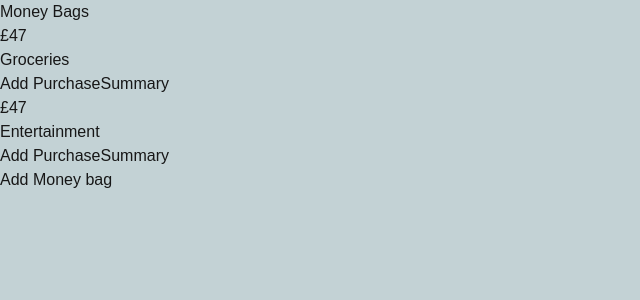
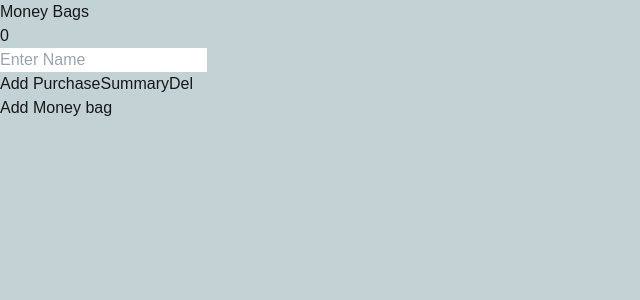
Before and after one commit to OwenEDev/money-bags, a Next.js app: page / in a window 1280 px wide. Both pictures are taken after a click on the button "Add Money bag". Shown: the top 300 px of the page, without its empty margins (0-640 px from the left). Built offline with nearby package versions, Linux system fonts and the light colour scheme.

Commit message:
added input and some state management (indexing is broken)

```diff
--- a/src/app/components/moneyBag.js
+++ b/src/app/components/moneyBag.js
@@ -1,14 +1,28 @@
-const Moneybag = ({name}) => {
+import {useState, useEffect} from "react";
+
+const Moneybag = ({name, index, edit, del} ) => {
+    const [text, setText] = useState('');
+
+    const handleTextChange = (e) => {
+        setText(e.target.value);
+    };
+
+    useEffect(() => {
+        edit(index, text, 0)
+    }, [text])
+
     return (
-        <div className="flex-col content-center h-[250px] w-[200px] border-radius-10  rounded-md bg-[#4BC789]">
+        <div className="flex-col content-center h-[250px] w-[200px] rounded-3xl bg-[#4BC789]">
             <div className="my-[10px]">
-            <h1 className="text-center font-bold text-slate-50 text-6xl">£47</h1>
-            <h1 className="text-center font-bold text-slate-50 text-2xl">{name}</h1>
+            <h1 className="text-center font-bold text-slate-50 text-6xl">{index}</h1>
+            {/* <h1 className="text-center font-bold text-slate-50 text-2xl">{name}</h1> */}
+            <input type="text" value={text} placeholder="Enter Name" onChange={(e) => {handleTextChange(e)}}/>
             </div>
 
             <div className="my-[10px] mx-10">
             <button className="border-2 hover:bg-[#82D9AD] text-white font-medium px-1 rounded w-[100%] my-[5px]">Add Purchase</button>
             <button className="border-2 hover:bg-[#82D9AD] text-white font-medium px-1 rounded w-[100%] my-[1px]">Summary</button>
+            <button className="border-2 hover:bg-[#82D9AD] text-white font-medium px-1 rounded w-[100%] my-[1px]" onClick={() => {del(index)}}>Del</button>
             </div>
 
         </div>
--- a/src/app/page.js
+++ b/src/app/page.js
@@ -1,7 +1,34 @@
+"use client"
 import Image from "next/image";
 import Moneybag from "./components/moneyBag";
+import {useState} from "react";
+import { Fragment } from "react";
 
 export default function Home() {
+  const [bags, setBags] = useState([])
+  const addMoneyBag = () => {
+    let index = bags.length;
+    setBags([...bags, {name: "bonk", amount: "", index: index}])
+  }
+  const editMoneyBag = (index, name, amount) => {
+    let bagCopy = [...bags];
+    bagCopy.map((bag) => {
+      if (bag.index === index) {
+        console.log(`${bag.index} matched with ${index}`)
+      }
+    });
+  }
+  const deleteMoneyBag = (index) => {
+    console.log(index);
+    let bagCopy = [...bags];
+    let newBagArr = [];
+    bagCopy.map((bag) => {
+      if (bag.index === index) {
+        bagCopy = bagCopy.filter((item) => item.index !== index)
+      }
+    });
+    setBags([...bagCopy]);
+  }
   return (
     <div className="grid grid-rows-[20px_1fr_20px] items-center justify-items-center min-h-screen p-8 pb-20 gap-16 sm:p-20 font-[family-name:var(--font-geist-sans)]">
       <div>
@@ -9,10 +36,13 @@ export default function Home() {
       <div className='border-t-4 border-[#4BC789] w-[210px]'></div>
       </div>
       <main className="flex flex-row gap-8 row-start-2 items-center sm:items-start">
-        <Moneybag name={'Groceries'}/>
-        <Moneybag name={'Entertainment'}></Moneybag>
+        {bags.map((item, index) => (
+          <Fragment key={index}>
+          <Moneybag name={item.name} index={item.index} edit={editMoneyBag} del={deleteMoneyBag}/>
+          </Fragment>
+        ))}
         <div className="flex items-center justify-center content-center h-[250px] w-[200px]">
-          <button className="border-2 hover:bg-[#82D9AD] font-medium px-1 rounded">Add Money bag</button>
+          <button onClick={() => {addMoneyBag()}} className="border-2 hover:bg-[#82D9AD] font-medium px-1 rounded">Add Money bag</button>
         </div>
       </main>
     </div>
```
